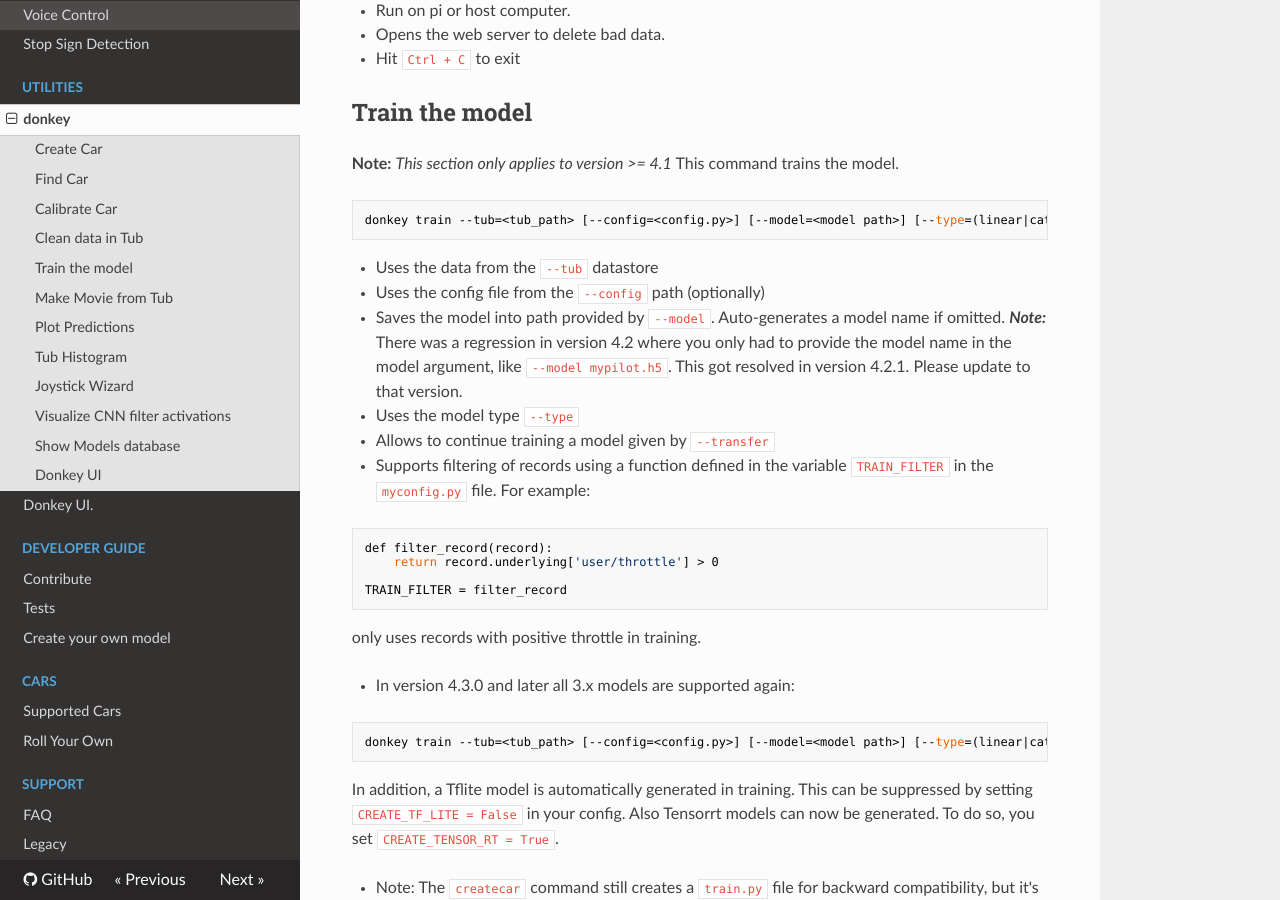
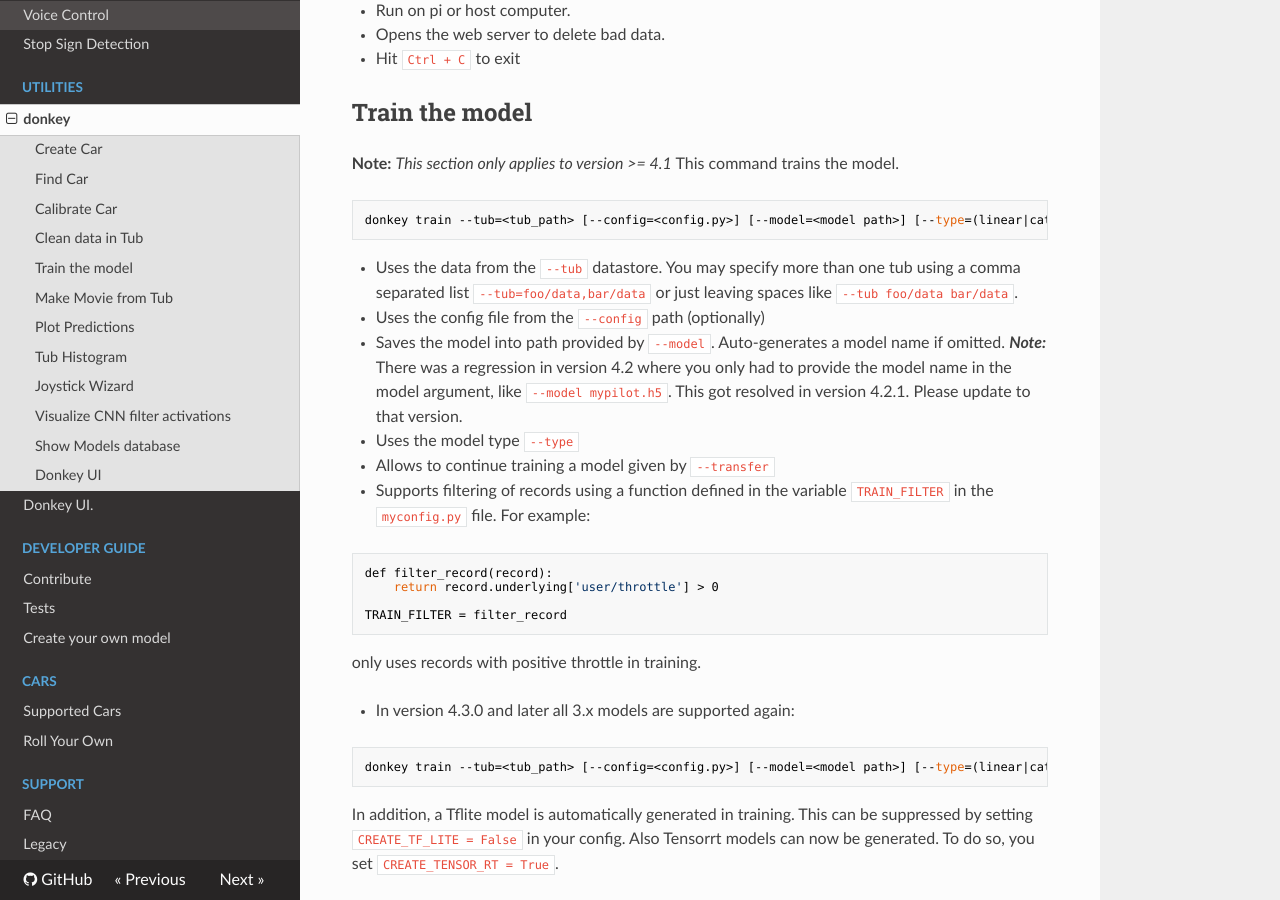
Before and after one commit to autorope/donkeydocs, an MkDocs documentation site: the page built from docs/utility/donkey.md, in a window 1280 px wide and 900 px high, scrolled down 1584 px. Built offline with MkDocs 1.6.1, drawn with Linux system fonts in a browser that asks for light colours; nearby versions of some CDN libraries.

Commit message:
Document multiple tubs in train command

````diff
--- a/docs/utility/donkey.md
+++ b/docs/utility/donkey.md
@@ -72,7 +72,7 @@ This command trains the model.
 ```bash
 donkey train --tub=<tub_path> [--config=<config.py>] [--model=<model path>] [--type=(linear|categorical|inferred)] [--transfer=<transfer model path>]
 ```
-* Uses the data from the `--tub` datastore
+* Uses the data from the `--tub` datastore.  You may specify more than one tub using a comma separated list `--tub=foo/data,bar/data` or just leaving spaces like `--tub foo/data bar/data`.
 * Uses the config file from the `--config` path (optionally)
 * Saves the model into path provided by `--model`. Auto-generates a model name if omitted. _**Note:**_ There was a regression in version 4.2 where you only had to provide the model name in the model argument, like `--model mypilot.h5`. This got resolved in version 4.2.1. Please update to that version.
 * Uses the model type `--type`
````
